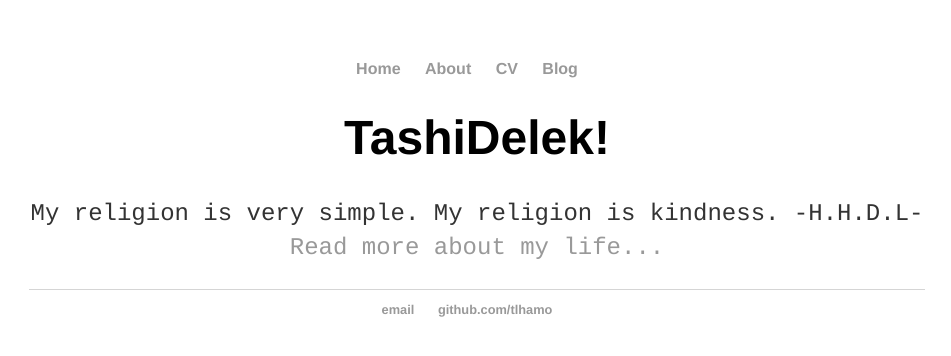
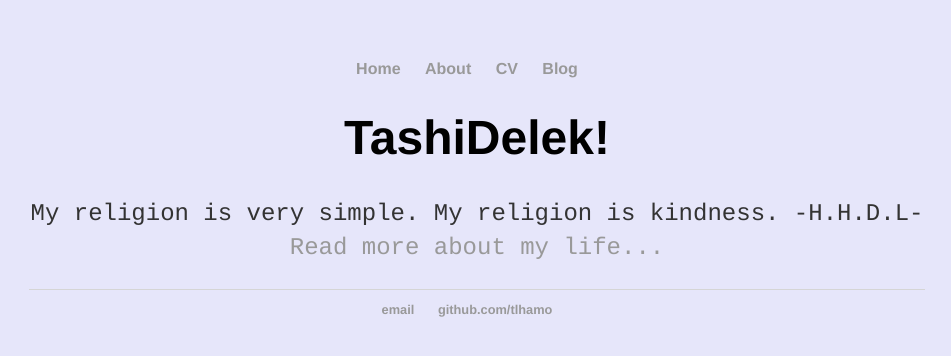
Before and after one commit to tlhamo/2018-Works, a Jekyll site: the page built from index.html, in a window 1280 px wide. Shown: the top 356 px of the page, without its empty margins (163-1114 px from the left). Built offline with Jekyll 4.4.1, drawn with Linux system fonts in a browser that asks for light colours.

Commit message:
Update homeLayout.html

```diff
--- a/_layouts/homeLayout.html
+++ b/_layouts/homeLayout.html
@@ -5,7 +5,7 @@
 			<!-- link to main stylesheet -->
 			<link rel="stylesheet" type="text/css" href="/css/main.css">
 		</head>
-		<body>
+		<body  bgcolor="#E6E6FA">
 			<nav>
 	    		<ul>
 	        		<li><a href="/">Home</a></li>
```
